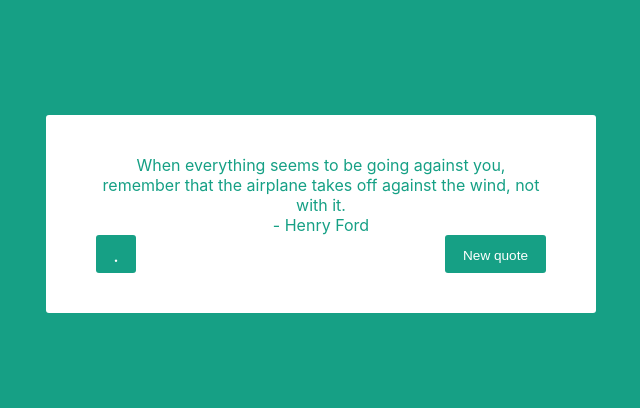
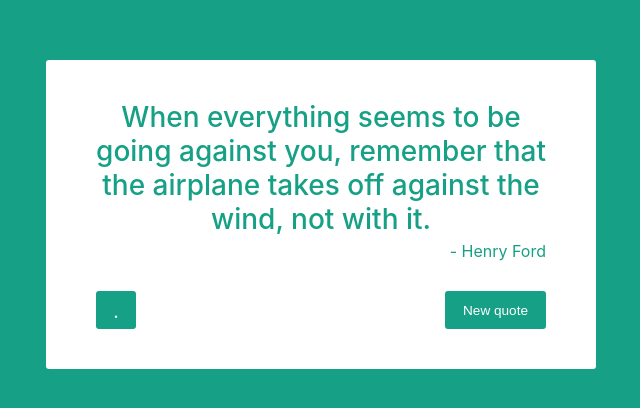
Before and after one commit to CongMinh77/front-end-project, a React (Create React App) app: page / in a window 1280 px wide. Shown: the part 186-594 px from the top of the page, without its empty margins (319-959 px from the left). Built offline with nearby package versions, Linux system fonts and the light colour scheme.

Commit message:
change some style

```diff
--- a/src/App.css
+++ b/src/App.css
@@ -38,6 +38,7 @@
   display: flex;
   justify-content: space-between;
   align-items: center;
+  margin-top: 30px;
 }
 
 #tweet-quote {
@@ -51,3 +52,14 @@
   text-decoration: none;
   border-radius: 3px;
 }
+
+#text {
+  text-align: center;
+  font-weight: 500;
+  font-size: 1.75em;
+}
+#author {
+  margin-top: 5px;
+  font-size: 1em;
+  text-align: right;
+}
--- a/src/quote.json
+++ b/src/quote.json
@@ -398,7 +398,7 @@
     },
     {
       "quote": "Nothing is impossible, the word itself says, “I’m possible!”",
-      "author": "–Audrey Hepburn"
+      "author": "Audrey Hepburn"
     },
     {
       "quote": "The only way to do great work is to love what you do.",
```
